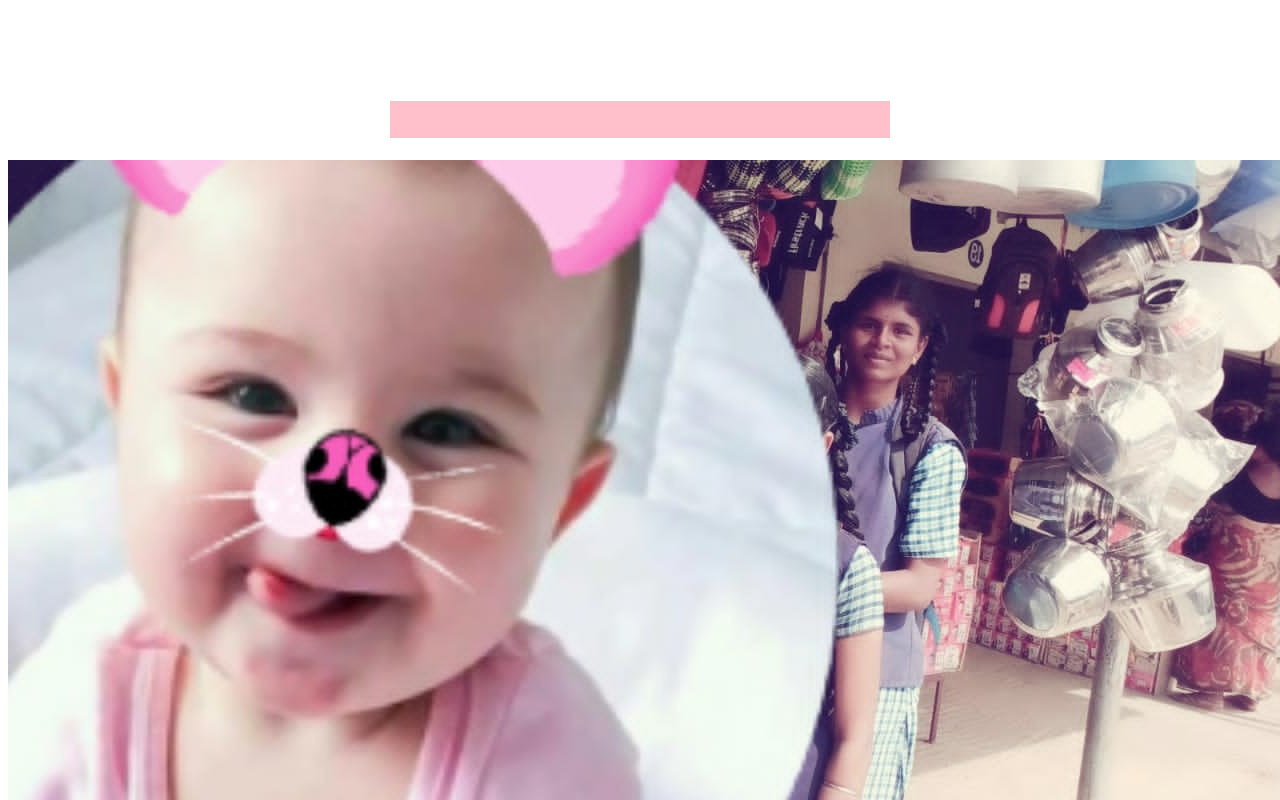
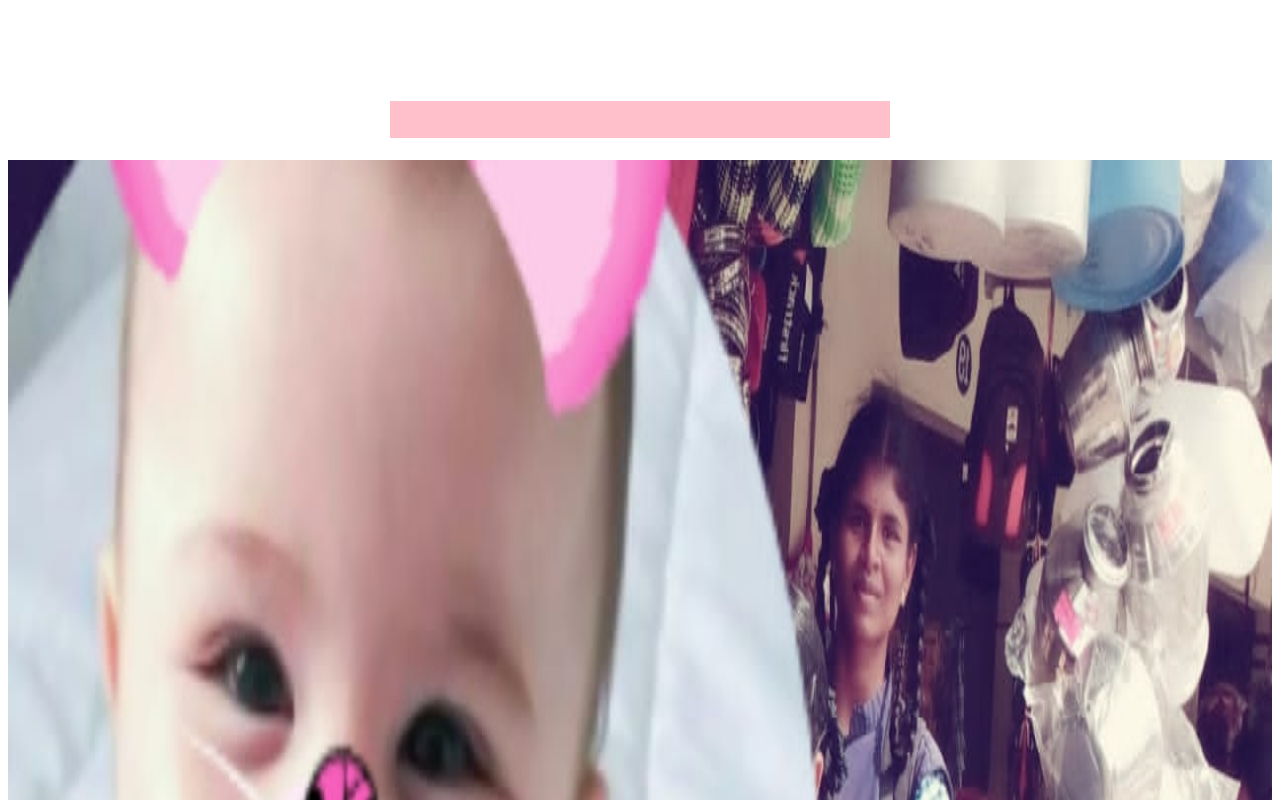
Before and after one commit to arunraj20it/birthday_wishes_by_gowtham, a plain HTML site: page tem.html in a window 1280 px wide. Shown: the top 800 px of the page. Drawn offline with Linux system fonts and the light colour scheme.

Commit message:
Update tem.html

```diff
--- a/tem.html
+++ b/tem.html
@@ -9,7 +9,7 @@
 <marquee>
 Wish you happy Birthday
 </marquee></h1>
-<center><img src="ha.jpeg"  alt="wish you happy birthday">
+<center><img src="ha.jpeg"  width="100%" height="200%" alt="wish you happy birthday">
 </center>
 <br><br><br>
 <center><footer style="color:red;" >created by Gowtham
```
